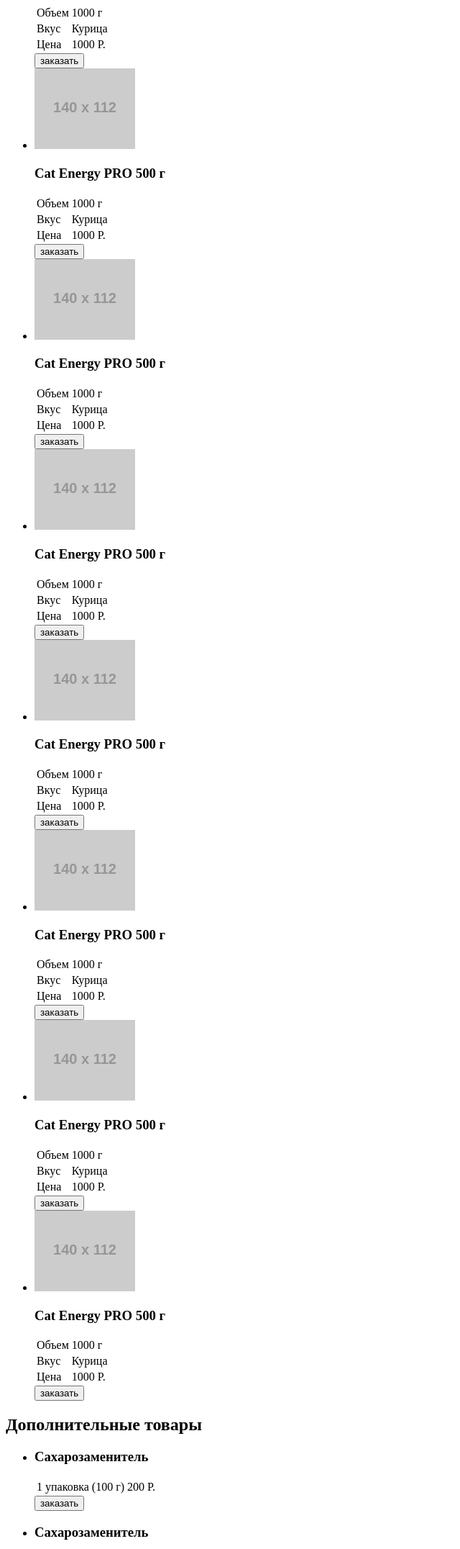
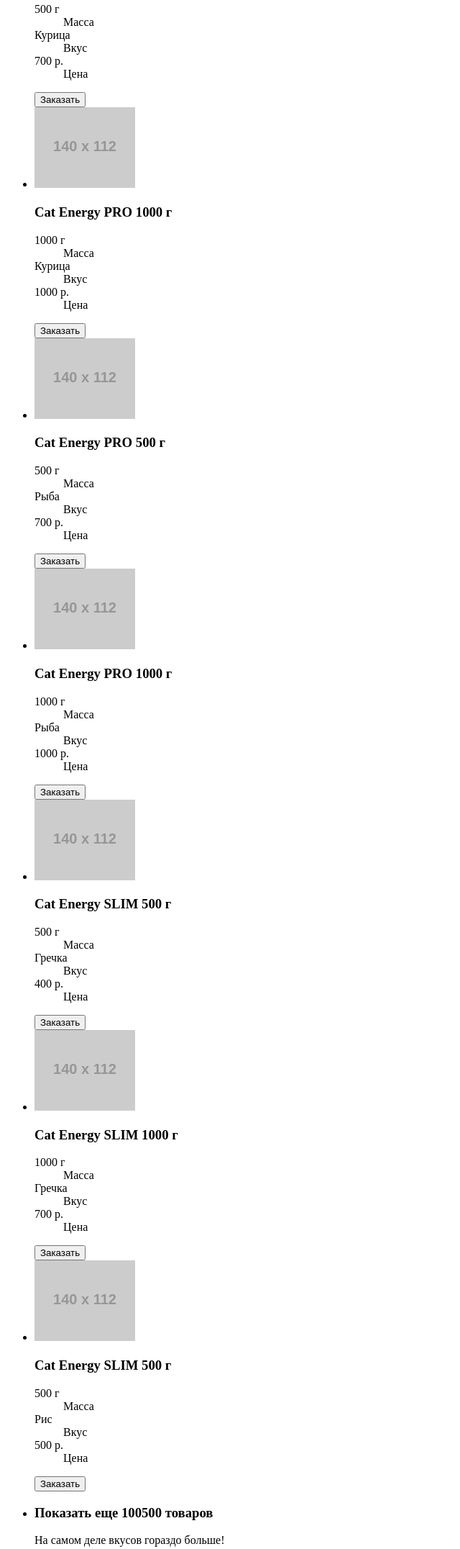
Before and after one commit to petrrosetrr/1175637-cat-energy-20, a website: page source/catalog.html in a window 1280 px wide. Shown: the part 357-2509 px from the top of the page at 72% size, without its empty margins (0-640 px from the left). Drawn offline with Linux system fonts and the light colour scheme; placeholder pictures from the web are drawn by us.

Commit message:
Поправил разметку

```diff
--- a/source/catalog.html
+++ b/source/catalog.html
@@ -1,21 +1,23 @@
 <!DOCTYPE html>
 <html lang="ru" class="page">
 <head>
-  <meta charset="UTF-8">
-  <title>Кэт энерджи: Каталог продукции</title>
+  <meta charset="utf-8">
+  <meta name="viewport" content="width=device-width, initial-scale=1">
+  <link rel="stylesheet" href="css/reset.css">
+  <link rel="stylesheet" href="https://fonts.googleapis.com/css2?family=Oswald&display=swap" >
+  <title>HTML Academy: Кэт энерджи - Каталог</title>
 </head>
 <body class="page__body">
 <header class="page-header">
   <div class="page-header__container container">
     <div class="page-header__static">
-      <img class="page-header__img-logo img-logo" src="https://via.placeholder.com/32x37?text=logo" alt="Логотип" width="33" height="37">
-      <img class="page-header__text-logo text-logo" src="https://via.placeholder.com/101x18?text=cat+Energy" alt="CAT ENERGY" width="101px" height="18px">
-      <button class="page-header__toggle"><span class="visually-hidden">Меню</span></button>
+      <a href="index.html"><img class="page-header__img-logo img-logo" src="https://via.placeholder.com/32x37?text=logo" alt="Логотип" width="33" height="37"></a>
+      <a href="index.html"><img class="page-header__text-logo text-logo" src="https://via.placeholder.com/101x18?text=cat+Energy" alt="Cat Energy" width="101" height="18"></a>
+      <button class="page-header__toggle" aria-label="Меню"></button>
     </div>
     <nav class="page-header__nav site-nav">
       <ul class="page-header__list site-nav__list">
-        <li class="site-nav__list-item"><a href="index.html" class="site-nav__link site-nav__link_active">Главная</a>
-        </li>
+        <li class="site-nav__list-item"><a href="index.html" class="site-nav__link site-nav__link_active">Главная</a></li>
         <li class="site-nav__list-item"><a href="catalog.html" class="site-nav__link">Каталог продукции</a></li>
         <li class="site-nav__list-item"><a href="form.html" class="site-nav__link">Подбор программы</a></li>
       </ul>
@@ -29,156 +31,114 @@
       <section class="main-products">
         <ul class="main-products__list">
           <li class="product">
-            <img class="product__image" src="https://via.placeholder.com/140x112?text=item" alt="Фото товара">
+            <img class="product__image" src="https://via.placeholder.com/140x112?text=item" alt="Cat Energy PRO с курицей">
             <h3 class="product__title">Cat Energy PRO 500 г</h3>
-            <table class="product__data">
-              <tr>
-                <td>Объем</td>
-                <td>1000 г</td>
-              </tr>
-              <tr>
-                <td>Вкус</td>
-                <td>Курица</td>
-              </tr>
-              <tr>
-                <td>Цена</td>
-                <td>1000 Р.</td>
-              </tr>
-            </table>
-            <button class="product__button button">заказать</button>
+            <dl class="product__features">
+              <dt>500 г</dt>
+              <dd>Масса</dd>
+
+              <dt>Курица</dt>
+              <dd>Вкус</dd>
+
+              <dt>700 p.</dt>
+              <dd>Цена</dd>
+            </dl>
+            <button class="product__button button">Заказать</button>
           </li>
           <li class="product">
-            <img class="product__image" src="https://via.placeholder.com/140x112?text=item" alt="Фото товара">
-            <h3 class="product__title">Cat Energy PRO 500 г</h3>
-            <table class="product__data">
-              <tr>
-                <td>Объем</td>
-                <td>1000 г</td>
-              </tr>
-              <tr>
-                <td>Вкус</td>
-                <td>Курица</td>
-              </tr>
-              <tr>
-                <td>Цена</td>
-                <td>1000 Р.</td>
-              </tr>
-            </table>
-            <button class="product__button button">заказать</button>
+            <img class="product__image" src="https://via.placeholder.com/140x112?text=item" alt="Cat Energy PRO с курицей">
+            <h3 class="product__title">Cat Energy PRO 1000 г</h3>
+            <dl class="product__features">
+              <dt>1000 г</dt>
+              <dd>Масса</dd>
+
+              <dt>Курица</dt>
+              <dd>Вкус</dd>
+
+              <dt>1000 p.</dt>
+              <dd>Цена</dd>
+            </dl>
+            <button class="product__button button">Заказать</button>
           </li>
           <li class="product">
-            <img class="product__image" src="https://via.placeholder.com/140x112?text=item" alt="Фото товара">
+            <img class="product__image" src="https://via.placeholder.com/140x112?text=item" alt="Cat Energy PRO с рыбой">
             <h3 class="product__title">Cat Energy PRO 500 г</h3>
-            <table class="product__data">
-              <tr>
-                <td>Объем</td>
-                <td>1000 г</td>
-              </tr>
-              <tr>
-                <td>Вкус</td>
-                <td>Курица</td>
-              </tr>
-              <tr>
-                <td>Цена</td>
-                <td>1000 Р.</td>
-              </tr>
-            </table>
-            <button class="product__button button">заказать</button>
+            <dl class="product__features">
+              <dt>500 г</dt>
+              <dd>Масса</dd>
+
+              <dt>Рыба</dt>
+              <dd>Вкус</dd>
+
+              <dt>700 p.</dt>
+              <dd>Цена</dd>
+            </dl>
+            <button class="product__button button">Заказать</button>
           </li>
           <li class="product">
-            <img class="product__image" src="https://via.placeholder.com/140x112?text=item" alt="Фото товара">
-            <h3 class="product__title">Cat Energy PRO 500 г</h3>
-            <table class="product__data">
-              <tr>
-                <td>Объем</td>
-                <td>1000 г</td>
-              </tr>
-              <tr>
-                <td>Вкус</td>
-                <td>Курица</td>
-              </tr>
-              <tr>
-                <td>Цена</td>
-                <td>1000 Р.</td>
-              </tr>
-            </table>
-            <button class="product__button button">заказать</button>
+            <img class="product__image" src="https://via.placeholder.com/140x112?text=item" alt="Cat Energy PRO с рыбой">
+            <h3 class="product__title">Cat Energy PRO 1000 г</h3>
+            <dl class="product__features">
+              <dt>1000 г</dt>
+              <dd>Масса</dd>
+
+              <dt>Рыба</dt>
+              <dd>Вкус</dd>
+
+              <dt>1000 p.</dt>
+              <dd>Цена</dd>
+            </dl>
+            <button class="product__button button">Заказать</button>
           </li>
           <li class="product">
-            <img class="product__image" src="https://via.placeholder.com/140x112?text=item" alt="Фото товара">
-            <h3 class="product__title">Cat Energy PRO 500 г</h3>
-            <table class="product__data">
-              <tr>
-                <td>Объем</td>
-                <td>1000 г</td>
-              </tr>
-              <tr>
-                <td>Вкус</td>
-                <td>Курица</td>
-              </tr>
-              <tr>
-                <td>Цена</td>
-                <td>1000 Р.</td>
-              </tr>
-            </table>
-            <button class="product__button button">заказать</button>
+            <img class="product__image" src="https://via.placeholder.com/140x112?text=item" alt="Cat Energy SLIM с гречкой">
+            <h3 class="product__title">Cat Energy SLIM 500 г</h3>
+            <dl class="product__features">
+              <dt>500 г</dt>
+              <dd>Масса</dd>
+
+              <dt>Гречка</dt>
+              <dd>Вкус</dd>
+
+              <dt>400 p.</dt>
+              <dd>Цена</dd>
+            </dl>
+            <button class="product__button button">Заказать</button>
           </li>
           <li class="product">
-            <img class="product__image" src="https://via.placeholder.com/140x112?text=item" alt="Фото товара">
-            <h3 class="product__title">Cat Energy PRO 500 г</h3>
-            <table class="product__data">
-              <tr>
-                <td>Объем</td>
-                <td>1000 г</td>
-              </tr>
-              <tr>
-                <td>Вкус</td>
-                <td>Курица</td>
-              </tr>
-              <tr>
-                <td>Цена</td>
-                <td>1000 Р.</td>
-              </tr>
-            </table>
-            <button class="product__button button">заказать</button>
+            <img class="product__image" src="https://via.placeholder.com/140x112?text=item" alt="Cat Energy SLIM с гречкой">
+            <h3 class="product__title">Cat Energy SLIM 1000 г</h3>
+            <dl class="product__features">
+              <dt>1000 г</dt>
+              <dd>Масса</dd>
+
+              <dt>Гречка</dt>
+              <dd>Вкус</dd>
+
+              <dt>700 p.</dt>
+              <dd>Цена</dd>
+            </dl>
+            <button class="product__button button">Заказать</button>
           </li>
           <li class="product">
-            <img class="product__image" src="https://via.placeholder.com/140x112?text=item" alt="Фото товара">
-            <h3 class="product__title">Cat Energy PRO 500 г</h3>
-            <table class="product__data">
-              <tr>
-                <td>Объем</td>
-                <td>1000 г</td>
-              </tr>
-              <tr>
-                <td>Вкус</td>
-                <td>Курица</td>
-              </tr>
-              <tr>
-                <td>Цена</td>
-                <td>1000 Р.</td>
-              </tr>
-            </table>
-            <button class="product__button button">заказать</button>
+            <img class="product__image" src="https://via.placeholder.com/140x112?text=item" alt="Cat Energy SLIM с рисом">
+            <h3 class="product__title">Cat Energy SLIM 500 г</h3>
+            <dl class="product__features">
+              <dt>500 г</dt>
+              <dd>Масса</dd>
+
+              <dt>Рис</dt>
+              <dd>Вкус</dd>
+
+              <dt>500 p.</dt>
+              <dd>Цена</dd>
+            </dl>
+            <button class="product__button button">Заказать</button>
           </li>
-          <li class="product">
-            <img class="product__image" src="https://via.placeholder.com/140x112?text=item" alt="Фото товара">
-            <h3 class="product__title">Cat Energy PRO 500 г</h3>
-            <table class="product__data">
-              <tr>
-                <td>Объем</td>
-                <td>1000 г</td>
-              </tr>
-              <tr>
-                <td>Вкус</td>
-                <td>Курица</td>
-              </tr>
-              <tr>
-                <td>Цена</td>
-                <td>1000 Р.</td>
-              </tr>
-            </table>
-            <button class="product__button button">заказать</button>
+          <li class="product product_show-all">
+            <h3 class="product__title product__title_show-all">Показать еще 100500 товаров</h3>
+            <p>На самом деле вкусов гораздо больше!</p>
+            <button class="product__button button button_show-all">Показать все</button>
           </li>
         </ul>
       </section>
@@ -227,9 +187,7 @@
           </li>
         </ul>
         <section class="additional-products__promo promo">
-          <p class="promo__text">Закажите все
-            и получите чехол для
-            кота в подарок!</p>
+          <p class="promo__text">Закажите все и получите чехол для кота в подарок!</p>
         </section>
       </section>
     </div>
@@ -238,29 +196,25 @@
 <footer class="page-footer">
   <section class="partnership">
     <div class="partnership__container container">
-      <h2 class="partnership__title">
-        Приглашаем<br>
-        к сотрудничеству дилеров!
-      </h2>
-      <p class="partnership__address">
-        ул. Большая<br>
-        Конюшенная, д. 19/8<br>
-        Санкт-Петербург
-      </p>
+      <h2 class="visually-hidden">Наш адрес</h2>
+      <p class="partnership__title">Приглашаем к сотрудничеству дилеров!</p>
+      <address class="partnership__address" >ул. Большая Конюшенная, д. 19/8 Санкт-Петербург</address>
     </div>
   </section>
-  <section class="page-footer__map map"></section>
+  <section class="page-footer__map map">
+    <img class=" page-footer__map-img map__img" src="https://via.placeholder.com/320x362?text=map" alt="Карта" width="320" height="362">
+  </section>
   <section class="metadata">
     <div class="metadata__container container">
       <img class="page-footer__text-logo text-logo" src="" alt="Логотип">
       <ul class="socials">
-        <li class=""><a class="socials__link socials__link_vk" href=""></a></li>
-        <li class=""><a class="socials__link socials__link_inst" href=""></a></li>
-        <li class=""><a class="socials__link socials__link_fb" href=""></a></li>
+        <li class=""><a class="socials__link socials__link_vk" href="https://vk.com/htmlacademy" aria-label="Вконтакте"></a></li>
+        <li class=""><a class="socials__link socials__link_inst" href="https://www.instagram.com/htmlacademy" aria-label="Инстаграм"></a></li>
+        <li class=""><a class="socials__link socials__link_fb" href="https://www.facebook.com/htmlacademy" aria-label="Фейсбук"></a></li>
       </ul>
       <section class="developer">
-        <p class="developer__name">HTML Academy</p>
-        <img src="https://via.placeholder.com/27x34" alt="Логотип Академии" class="developer__logo">
+        <a class="developer__name" href="https://htmlacademy.ru/intensive/adaptive">HTML Academy</a>
+        <a href="https://htmlacademy.ru/intensive/adaptive"><img src="https://via.placeholder.com/27x34" alt="Логотип Академии" class="developer__logo"></a>
       </section>
     </div>
   </section>
```
Also changed, not shown: source/form.html (+36 -36 lines), source/index.html (+52 -98 lines).
